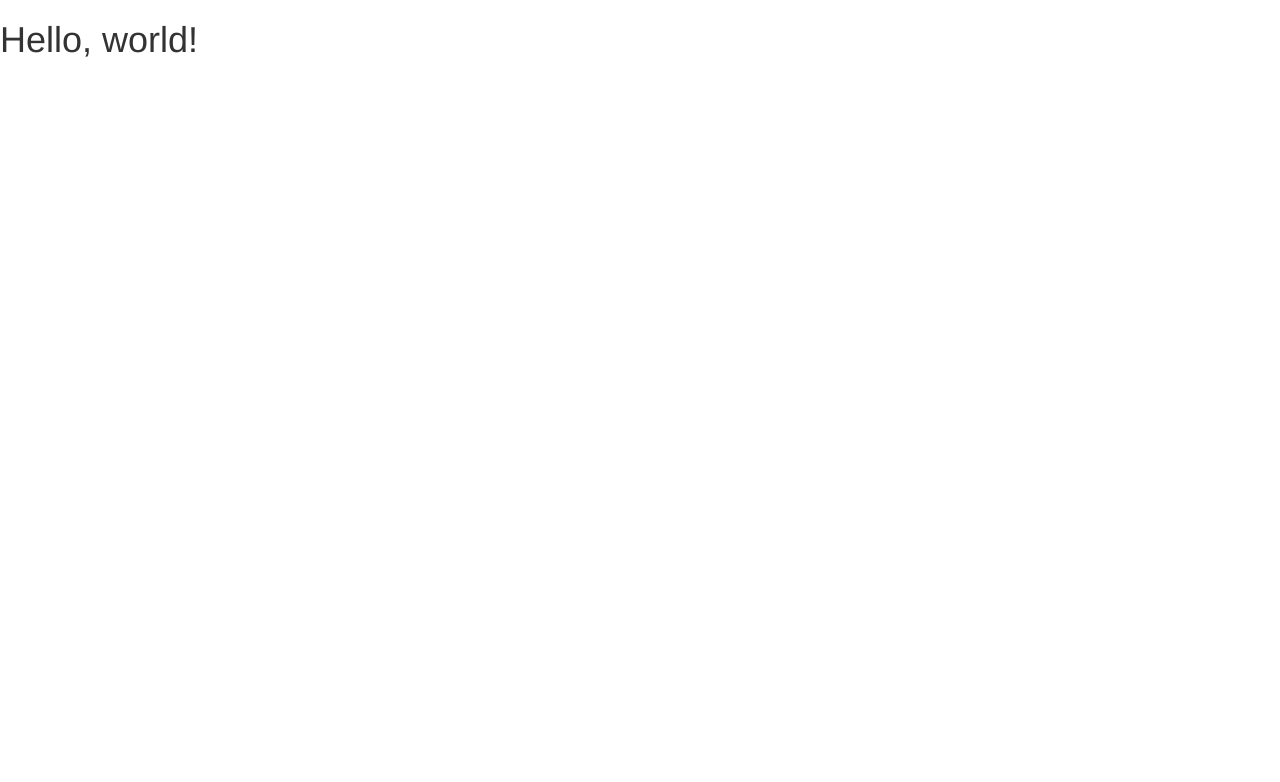
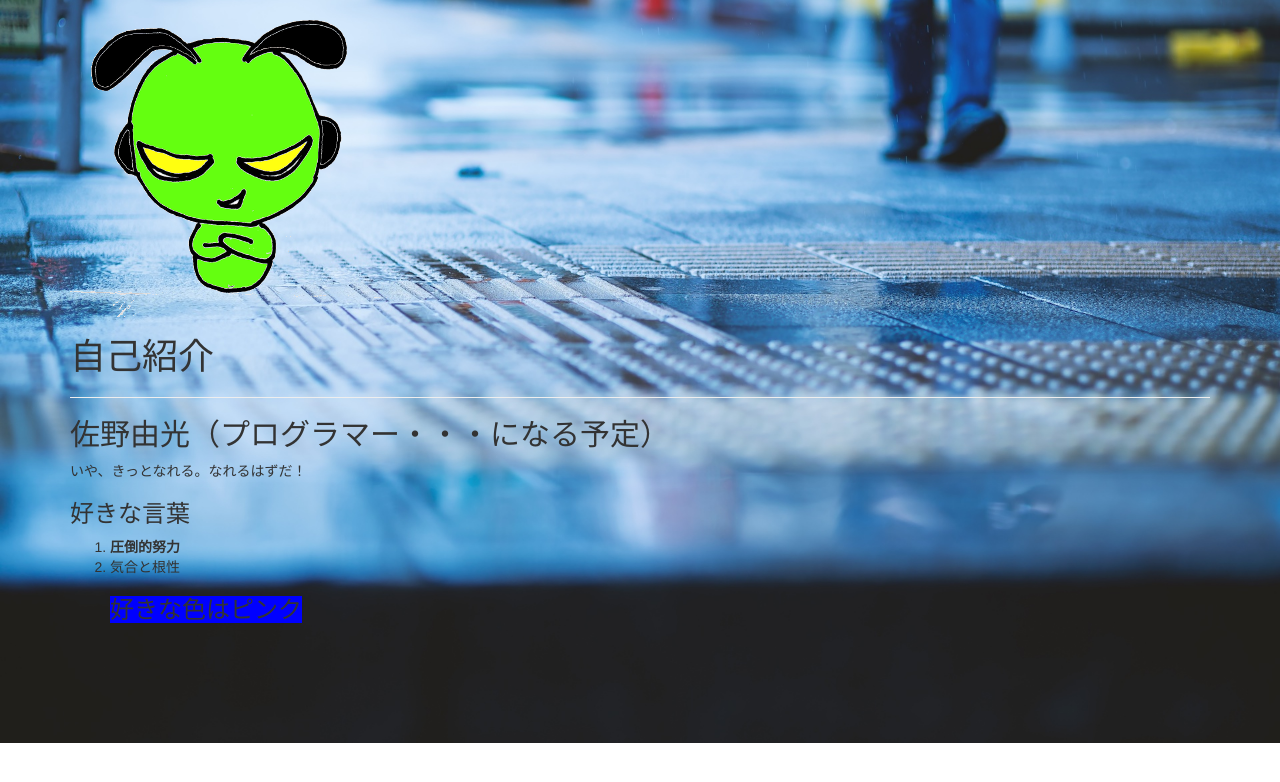
Before and after one commit to yoshimitsusano/yoshimitsusano.github.io, a plain HTML site: page index.html in a window 1280 px wide. Drawn offline with nearby package versions, Linux system fonts and the light colour scheme.

Commit message:
testcommit

```diff
--- /dev/null
+++ b/custom.css
@@ -0,0 +1,6 @@
+body {
+    background-image:url("bg.jpg");
+      background-position:center center;
+      background-size:cover;
+      background-repeat:no-repeat;
+}
--- a/index.html
+++ b/index.html
@@ -1,18 +1,33 @@
 <!DOCTYPE html>
-<html lang="ja">
   <head>
     <meta charset="utf-8">
     <meta http-equiv="X-UA-Compatible" content="IE=edge">
     <meta name="viewport" content="width=device-width, initial-scale=1">
-    <title>Bootstrap Sample</title>
+    <title>プログラマーになりたい</title>
+    <meta name="description" content="佐野由光（プログラマー・・・になる予定）">
     <!-- BootstrapのCSS読み込み -->
     <link rel="stylesheet" href="//maxcdn.bootstrapcdn.com/bootstrap/3.3.5/css/bootstrap.min.css">
+    <link rel="stylesheet" href="custom.css">
     <!-- jQuery読み込み -->
     <script src="//ajax.googleapis.com/ajax/libs/jquery/1.11.3/jquery.min.js"></script>
     <!-- BootstrapのJS読み込み -->
     <script src="//maxcdn.bootstrapcdn.com/bootstrap/3.3.5/js/bootstrap.min.js"></script>
   </head>
-  <body>
-    <h1>Hello, world!</h1>
+  <body class="container">
+    <div id="logo">
+      <img src="img002.png" alt="">
+    </div>
+   <h1>自己紹介</h1>
+   <hr>
+   <h2>佐野由光（プログラマー・・・になる予定）</h2>
+   <p>いや、きっとなれる。なれるはずだ！</p>
+   <h3>好きな言葉</h3>
+   <ol>
+     <li><strong>圧倒的努力</strong></li>
+     <li>気合と根性</li>
+     <h3> <span style="background-color:blue;">好きな色はピンク</span></h3>
+    </ol>
+    <a href="https://techacademy.jp/" target="_blank">
+    </a>
   </body>
 </html>
```
Also changed, not shown: bg.jpg (added), img002.png (added), logo-techacademy.png (added), profile.jpg (added).
